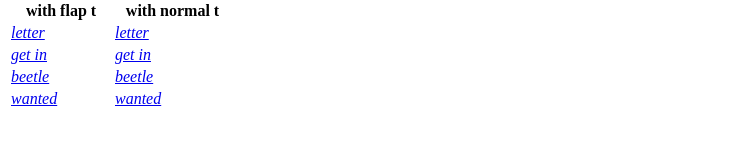
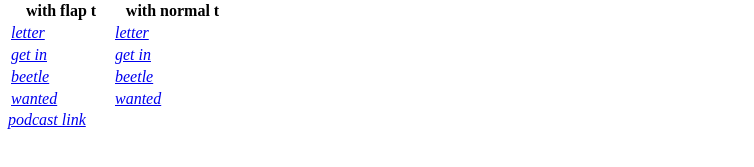
Before and after one commit to Nostrathomas0/3, a plain HTML site: page index.html in a window 1280 px wide. Shown: the part 381-548 px from the top of the page, without its empty margins (0-754 px from the left). Drawn offline with Linux system fonts and the light colour scheme.

Commit message:
Update index.html

```diff
--- a/index.html
+++ b/index.html
@@ -41,6 +41,6 @@
 </tr>
 </tbody>
 </table>
-
+<td><a href="https://tools.cdc.gov/medialibrary/index.aspx#/media/id/302645"><i>podcast link</i></a></td>
     </body>
 </html>
```
